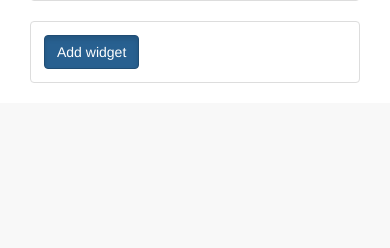
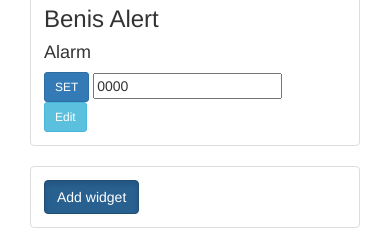
Before and after one commit to BentouDev/MichalModbus, a Flask app: page / in a window 390 px wide. Shown: the part 1891-2139 px from the top of the page. Before the commit the page ends 1974 px from the top, so only its background shows below. Run offline with Flask 2, Linux system fonts and the light colour scheme; data comes from the database, SQL or seed files in the repository; both versions use the stored data as it was after the commit; parts of the project's set-up code (start-up, migrations or seed data) failed here and were passed over; some libraries are stand-ins or nearby versions.

Commit message:
New WebApp version

```diff
--- a/Modbus/modbus.py
+++ b/Modbus/modbus.py
@@ -7,4 +7,5 @@ def get_modbus(address):
 		modbus = ModbusClient(address, port=502, timeout=10)
 		if not modbus.connect():
 			raise Exception("Unable to connect to modbus, check log for errors")
-	modbus
+		return modbus
+	return None
--- a/WebApp/datastorage.py
+++ b/WebApp/datastorage.py
@@ -1,4 +1,17 @@
 import db as db
+
+def get_widget_types():
+    result = [
+        {"name":"Light"},
+        {"name":"Temperature"},
+        {"name":"Blinders"},
+        {"name":"Alarm"},
+    ]
+
+    for x in range(len(result)):
+        result[x]['id'] = x + 1
+
+    return result
 
 def get_server_data():
     db_context = db.get_db()
--- a/WebApp/server.py
+++ b/WebApp/server.py
@@ -20,11 +20,21 @@ import datastorage as datastorage
 
 # Configure modbus client logging, so server prints out errors to server console
 import logging
+import logging.handlers as handlers
+import time
+
 FORMAT = ('%(asctime)-15s %(threadName)-15s '
           '%(levelname)-8s %(module)-15s:%(lineno)-8s %(message)s')
 logging.basicConfig(format=FORMAT)
-log = logging.getLogger()
-log.setLevel(logging.DEBUG)
+
+log_path = 'webapp.log'
+
+handler = handlers.RotatingFileHandler(log_path, maxBytes=2048, backupCount=5)
+handler.setLevel(logging.INFO)
+
+logger = logging.getLogger()
+logger.setLevel(logging.DEBUG)
+logger.addHandler(handler)
 
 # Create flask server app
 app = Flask(__name__)
@@ -46,15 +56,18 @@ def trySet(data, name, default):
 
 def loadConfig():
 	config_path = 'webapp.config'
-	with open(config_path,'r') as config_file:
-		data = json.loads(config_file.read())
+	try:
+		with open(config_path,'r') as config_file:
+			data = json.loads(config_file.read())
 
-		global GlobalHost, CommandQueue, EventQueue, LogQueue
+			global GlobalHost, CommandQueue, EventQueue, LogQueue
 
-		GlobalHost = trySet(data, 'QueueHost', 'ampq://0.0.0.0:5672')
-		CommandQueue = trySet(data, 'CommandQueue', 'modbus_commands')
-		EventQueue = trySet(data, 'EventQueue', 'modbus_events')
-		LogQueue = trySet(data, 'LogQueue', 'log_queue')
+			GlobalHost = trySet(data, 'QueueHost', 'ampq://0.0.0.0:5672')
+			CommandQueue = trySet(data, 'CommandQueue', 'modbus_commands')
+			EventQueue = trySet(data, 'EventQueue', 'modbus_events')
+			LogQueue = trySet(data, 'LogQueue', 'log_queue')
+	except Exception as error:
+		logger.warning(' [Warn] Unable to open webapp.config, using defaults...\n\tError: ' + str(error))
 
 def openQueue(name):
     connection = pika.BlockingConnection(
@@ -82,19 +95,19 @@ def publishToQueue(queueName, msg):
 		# when the node is stopped cleanly
 		#
 		# break
-		app.logger.error(' [Error] Connection closed by broker')
+		logger.error(' [Error] Connection closed by broker')
 
 	# Do not recover on channel errors
 	except pika.exceptions.AMQPChannelError as err:
-		app.logger.error(" [Error] Caught a channel error: {}, stopping...".format(err))
+		logger.error(" [Error] Caught a channel error: {}, stopping...".format(err))
 
 	# Recover on all other connection errors
 	except pika.exceptions.AMQPConnectionError:
-		app.logger.error(" [Error] Connection was closed, retrying...")
+		logger.error(" [Error] Connection was closed, retrying...")
 
 	# Write whatever was thrown
 	except Exception as error:
-		app.logger.error(" [Error] Catched exception: " + str(error))
+		logger.error(" [Error] Catched exception: " + str(error))
 
 ########################################################
 # Definitions of all methods which can be run on server
@@ -115,6 +128,7 @@ def index():
 
 	# put all widget data into page data dictionary
 	data['widgets'] = datastorage.get_widgets()
+	data['types'] = datastorage.get_widget_types()
 
 	# Render index page
 	return render_template('index.html', title='Modbus', data = data)
@@ -162,12 +176,15 @@ def set_ip():
 	# Redirect to modbus connection test
 	return redirect(url_for('test_connection'))
 
-# Toggle widget - POST utility method, called when user wants to toggle widget on/off
-# saves status to database, redirects to 'Index'
-@app.route("/toggle_widget", methods=['GET', 'POST'])
-def toggle_widget():
+# Set data - POST utility method, called when user wants to change widget data
+# saves data to database, redirects to 'Index'
+@app.route("/set_data", methods=['GET', 'POST'])
+def set_temp():
 	# Get widget id from form
 	widget_id = request.args.get('widget_id', 0)
+	data_float_0 = request.args.get('data_float_0', 0)
+	data_float_1 = request.args.get('data_float_1', 0)
+
 	if not widget_id:
 		# If theres no widget id in form, return error and redirect to index
 		print("Error: toggle_widget: no widget_id in form!")
@@ -179,19 +196,48 @@ def toggle_widget():
 	cur.execute ('SELECT * FROM widgets WHERE id == ?', [widget_id])
 	widgets = cur.fetchone()
 
-	# Get widget status
-	status = widgets['status']
-	print ("Status of '" + widgets['name'] + "'" + str(status) + "'!")
+	# Update widget data in database
+	if data_float_0:
+		cur.execute ('UPDATE widgets SET data_float_0 = ? WHERE id == ?', [data_float_0, widget_id])
+		print ("Changed data_float_0 of '" + widgets['name'] + "' to '" + str(data_float_0) + "'!")
 
-	# Toggle status itself
-	if status == 0:
-		status = 1
-	else:
-		status = 0
+	if data_float_1:
+		cur.execute ('UPDATE widgets SET data_float_1 = ? WHERE id == ?', [data_float_1, widget_id])
+		print ("Changed data_float_1 of '" + widgets['name'] + "' to '" + str(data_float_1) + "'!")
+
+	send_widgets_via_modbus()
+
+	# Close database connection
+	db_context.commit()
+	db_context.close()
+
+	# Redirect to index
+	return redirect(url_for("index"))
+
+# Set status - POST utility method, called when user wants to change statsu, egx. widget on/off
+# saves status to database, redirects to 'Index'
+@app.route("/set_status", methods=['GET', 'POST'])
+def toggle_widget():
+	# Get widget id from form
+	widget_id = request.args.get('widget_id', 0)
+	status_id = request.args.get('Toggle', 0)
+
+	if not widget_id:
+		# If theres no widget id in form, return error and redirect to index
+		print("Error: toggle_widget: no widget_id in form!")
+		return redirect(url_for("index"))
+
+	# Get widget by id from database
+	db_context = db.get_db()
+	cur = db_context.cursor()
+	cur.execute ('SELECT * FROM widgets WHERE id == ?', [widget_id])
+	widgets = cur.fetchone()
 
 	# Update widget status in database
-	cur.execute ('UPDATE widgets SET status = ? WHERE id == ?', [status, widget_id])
-	print ("Changed status of '" + widgets['name'] + "' to '" + str(status) + "'!")
+	cur.execute ('UPDATE widgets SET status = ? WHERE id == ?', [status_id, widget_id])
+	print ("Changed status of '" + widgets['name'] + "' to '" + str(status_id) + "'!")
+
+	send_widgets_via_modbus()
 
 	# Close database connection
 	db_context.commit()
@@ -217,6 +263,7 @@ def edit_widget():
 
 	data = {'title':'Edit'}
 	data['widget'] = cur.fetchone()
+	data['types'] = datastorage.get_widget_types()
 
 	# Render edit_widget page
 	return render_template('edit_widget.html', title="Edit widget", data=data, widget=data['widget'])
@@ -229,6 +276,7 @@ def add_widget():
 	else:
 		data = {'title':'Add'}
 		data['widget'] = {'name':'New widget', 'type':'1', 'img':''}
+		data['types'] = datastorage.get_widget_types()
 		return render_template('add_widget.html', title="Add widget", data=data, widget=data['widget'])
 
 # Post edit - utility method, called by widget edit or creation page
@@ -237,7 +285,7 @@ def add_widget():
 def post_edit():
 	# Dispath by 'Submit' to decide what to do next
 	if 'Submit' in request.args:
-		app.logger.warning("Submit: " + request.args['Submit'])
+		logger.warning("Submit: " + request.args['Submit'])
 		if request.args['Submit'] == 'Commit':
 			add_new_widget()
 		elif request.args['Submit'] == 'Update':
@@ -249,8 +297,26 @@ def post_edit():
 			if widget_id:
 				delete_widget(widget_id)
 	else:
-		app.logger.error("No Submit!")
+		logger.error("No Submit!")
 	return redirect(url_for('index'))
+
+@app.route('/show_log', methods=['GET', 'POST'])
+def show_log():
+	try:
+		q, ch, cnn = openQueue(LogQueue)
+		for method, properties, rawData in ch.consume(queue=CommandQueue):
+			body = rawData.decode("utf-8")
+			logger.info(body)
+	except Exception as error:
+		logger.error("Unable to open queue " + LogQueue)
+
+	render = ''
+	with open(log_path,'r') as log_file:
+		data = log_file.read().split('\n')
+		for line in data:
+			render += ('<p>' + line)
+
+	return render
 
 # Update widget - method which simplifies updating widget in database
 def update_widget(id):
@@ -288,7 +354,7 @@ def delete_widget(id):
 @app.route("/view_data")
 def view_data():
 	send_widgets_via_modbus()
-	return "Check log"
+	return redirect(url_for('show_log'))
 
 # Send widgets via modbus - utility method for modbus packet creation
 def send_widgets_via_modbus():
@@ -301,7 +367,17 @@ def send_widgets_via_modbus():
 
 	temp_array = []
 	for widget in temp_widgets:
-		temp_array.append({'status':widget['status']})
+		type_id = widget['type']
+		if type_id == 1 or type_id == 3: # Simple status for Light and Blinders
+			temp_array.append({
+				'status':widget['status'],
+				'byte':widget['modbus_write_0']
+			})
+		elif type_id == 2 or type_id == 4: # Value for Temperature and Alarm
+			temp_array.append({
+				'value':widget['data_float_0'],
+				'byte':widget['modbus_write_0']
+			})
 
 	data['widgets'] = temp_array
 
--- a/WebApp/templates/base_template.html
+++ b/WebApp/templates/base_template.html
@@ -31,7 +31,7 @@
                 <li><a href="/view_data">Check connection...</a></li>
                 <li role="separator" class="divider"></li>
                 <li class="dropdown-header">Other</li>
-                <li><a class="not_implemented" href="#">View server log</a></li>
+                <li><a href="/show_log">View server log</a></li>
             </ul>
           </li>
         </ul>
--- a/WebApp/templates/index.html
+++ b/WebApp/templates/index.html
@@ -16,25 +16,58 @@
                     {% for widget in data.widgets %}
                     <div class="col-sm-6 col-md-4">
                         <div class="thumbnail">
+
                             {% if widget.img %}
                             <img src={{widget.img}} alt={{widget.name}}>
                             {% else %}
                             <img src="https://encrypted-tbn0.gstatic.com/images?q=tbn:ANd9GcTHHcYRG05BOuIvUisgGh8TNm0hH4_71YU7DRvGPR1v3cvVLBkl" alt={{widget.name}}>
                             {% endif %}
+
                             <div class="caption">
-                            <form action="/toggle_widget">
-                                <h3>{{widget.name}}</h3>
-                                <input type="hidden" value="{{widget.id}}" name="widget_id" />
-                                <div class="btn-group btn-toggle">
-                                {% if widget.status %}
-                                    <button type="submit" name="Toggle" class="btn btn-sm btn-default active">ON</button>
-                                    <button type="submit" name="Toggle" class="btn btn-sm btn-primary">OFF</button>
-                                {% else %}
-                                    <button type="submit" name="Toggle" class="btn btn-sm btn-primary">ON</button>
-                                    <button type="submit" name="Toggle" class="btn btn-sm btn-default active">OFF</button>
-                                {% endif %}
-                                </div>
-                            </form>
+                            <h3>{{widget.name}}</h3>
+                            <h4>{{ data.types[widget.type-1].name }}</h4>
+
+                            {% if widget.type == 1 %}
+                                <form action="/set_status">
+                                    <input type="hidden" value="{{widget.id}}" name="widget_id" />
+                                    <div class="btn-group btn-toggle">
+                                    {% set labels=["OFF","ON","MOTION","ILUMINANCE"] %}
+                                    {% for x in range(4) %}
+                                        <button value="{{x}}" type="submit" name="Toggle" class="btn btn-sm {% if widget.status == x %} btn-default active {% else %} btn-primary {% endif %}">{{labels[x]}}</button>
+                                    {% endfor %}
+                                    </div>
+                                </form>
+                            {% elif widget.type == 2 %}
+                                <form action="/set_data">
+                                    <input type="hidden" value="{{widget.id}}" name="widget_id" />
+                                    <div class="btn-group btn-toggle">
+                                        <button type="submit" name="Toggle" class="btn btn-sm btn-primary">SET</button>
+                                    </div>
+                                    <input class="col-sm-5" type="number" value="{{widget.data_float_0}}" name="data_float_0" disabled>
+                                    <input class="col-sm-5" type="number" value="{{widget.data_float_1}}" name="data_float_1">
+                                </form>
+                            {% elif widget.type == 3 %}
+                                <form action="/set_status">
+                                    <input type="hidden" value="{{widget.id}}" name="widget_id" />
+                                    <div class="btn-group btn-toggle">
+                                    {% set labels=["UP","DOWN"] %}
+                                    {% for x in range(2) %}
+                                        <button value="{{x}}" type="submit" name="Toggle" class="btn btn-sm {% if widget.status == x %} btn-default active {% else %} btn-primary {% endif %}">{{labels[x]}}</button>
+                                    {% endfor %}
+                                    </div>
+                                </form>
+                            {% elif widget.type == 4 %}
+                                <form action="/set_data">
+                                    <input type="hidden" value="{{widget.id}}" name="widget_id" />
+                                    <div class="btn-group btn-toggle">
+                                        <button type="submit" name="Toggle" class="btn btn-sm btn-primary">SET</button>
+                                    </div>
+                                    <input type="text" value="0000" name="data_float_0">
+                                </form>
+                            {% else %}
+                                <div>Unsupported widget type!</div>
+                            {% endif %}
+
                             <form action="edit_widget">
                                 <input type="hidden" value="{{widget.id}}" name="widget_id" />
                                 <button type="submit" class="btn btn-sm btn-info">Edit</button>
@@ -42,6 +75,7 @@
                             </div>
                         </div>
                     </div>
+
                     {% else %}
                         <h2>Well, there are no widgets here today. Just me...</h2>
                     {% endfor %}
@@ -55,50 +89,6 @@
                             </form>
                         </div>
                     </div>
-
-                    <!-- <div class="col-sm-6 col-md-4">
-                        <div class="thumbnail">
-                        <img src="https://www.domondo.pl/media/image/19/9a/b5/gotowa-aluzja-kremowa-widok_1_725x725.png" alt="...">
-                        <div class="caption">
-                            <h3>Zaluzje</h3>
-                            <p>Sterownanie zaluzjami.</p>
-                            <p>Status: zasolniete</p>
-                            <p><a href="#" class="btn btn-default" role="button">Odslon</a></p>
-                        </div>
-                        </div>
-                    </div>
-                    <div class="col-sm-6 col-md-4">
-                            <div class="thumbnail">
-                            <img src="https://sklep.auroks.pl/environment/cache/images/500_500_productGfx_3d1a04f1e6026021647d82bc0fab9961.jpg" alt="...">
-                            <div class="caption">
-                                <h3>Ogrzewanie</h3>
-                                <p>Sterowanie temperatura w pomieszczeniu.</p>
-                                <p>Status: wlaczone, 21°C</p>
-                                <p><a href="#" class="btn btn-primary" role="button">Zmien temperature</a> <a href="#" class="btn btn-default" role="button">Wylacz</a></p>
-                            </div>
-                            </div>
-                    </div>
-                    <div class="col-sm-6 col-md-4">
-                            <div class="thumbnail">
-                            <img src="https://www.atat.pl/2745-large_default/%C5%BCar%C3%B3wka-halogenowa-e27-42-w-630-lm-2800-k-philips-ecoclassic.jpg" alt="...">
-                            <div class="caption">
-                                <h3>Oswietlenie</h3>
-                                <p>Sterowanie oswielteniem.</p>
-                                <p>Status: wlaczone</p>
-                                <p><a href="#" class="btn btn-default" role="button">Wylacz</a></p>
-                            </div>
-                            </div>
-                    </div>
-                    <div class="col-sm-6 col-md-4">
-                            <div class="thumbnail">
-                            <div class="caption">
-                                <h3>Nowe</h3>
-                                <p>Podepnij nowe urzadzenie...</p>
-                                <p><a href="#" class="btn btn-primary" role="button">Dodaj...</a></p>
-                            </div>
-                            </div>
-                    </div>
-                </div> -->
         </div>
 </div>
 {% endblock %}
--- a/WebApp/templates/widget_form.html
+++ b/WebApp/templates/widget_form.html
@@ -7,8 +7,9 @@
     <input type="text" value="{{widget.name}}" name="name">
     <h3>Type:</h3>
     <select name="type" value="{{widget.type}}">
-        <option value="1">Switch</option>
-        <option value="2">Float</option>
+        {% for x in data.types %}
+            <option value="{{x.id}}" {% if x.id == widget.type %} selected {% endif %}>{{x.name}}</option>
+        {% endfor %}
     </select>
     <h1>Image:</h1>
     <input type="text" value="{{widget.img}}" name="img">
```
Also changed, not shown: WebApp/data.sqlite, 1 other file.
